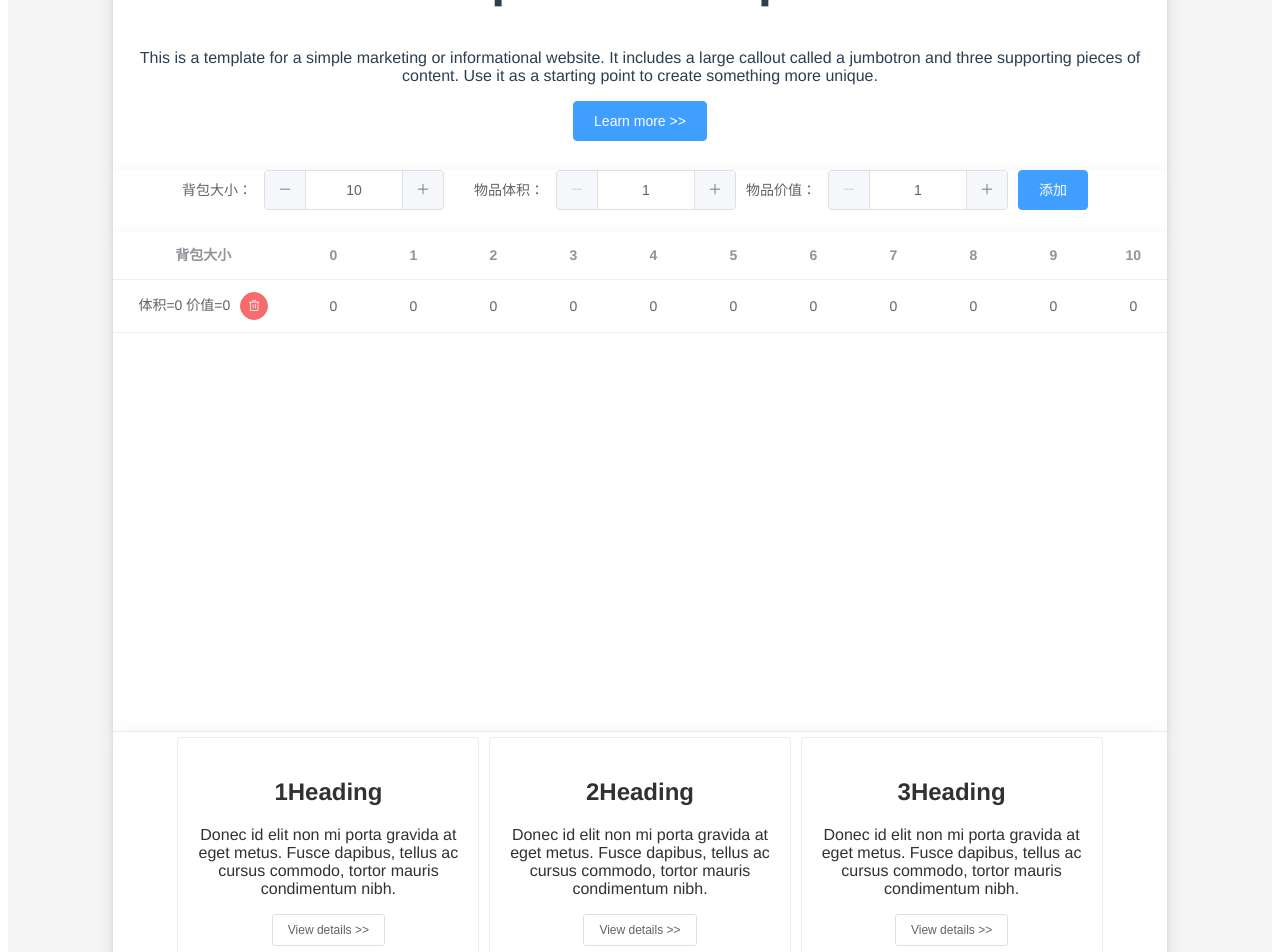
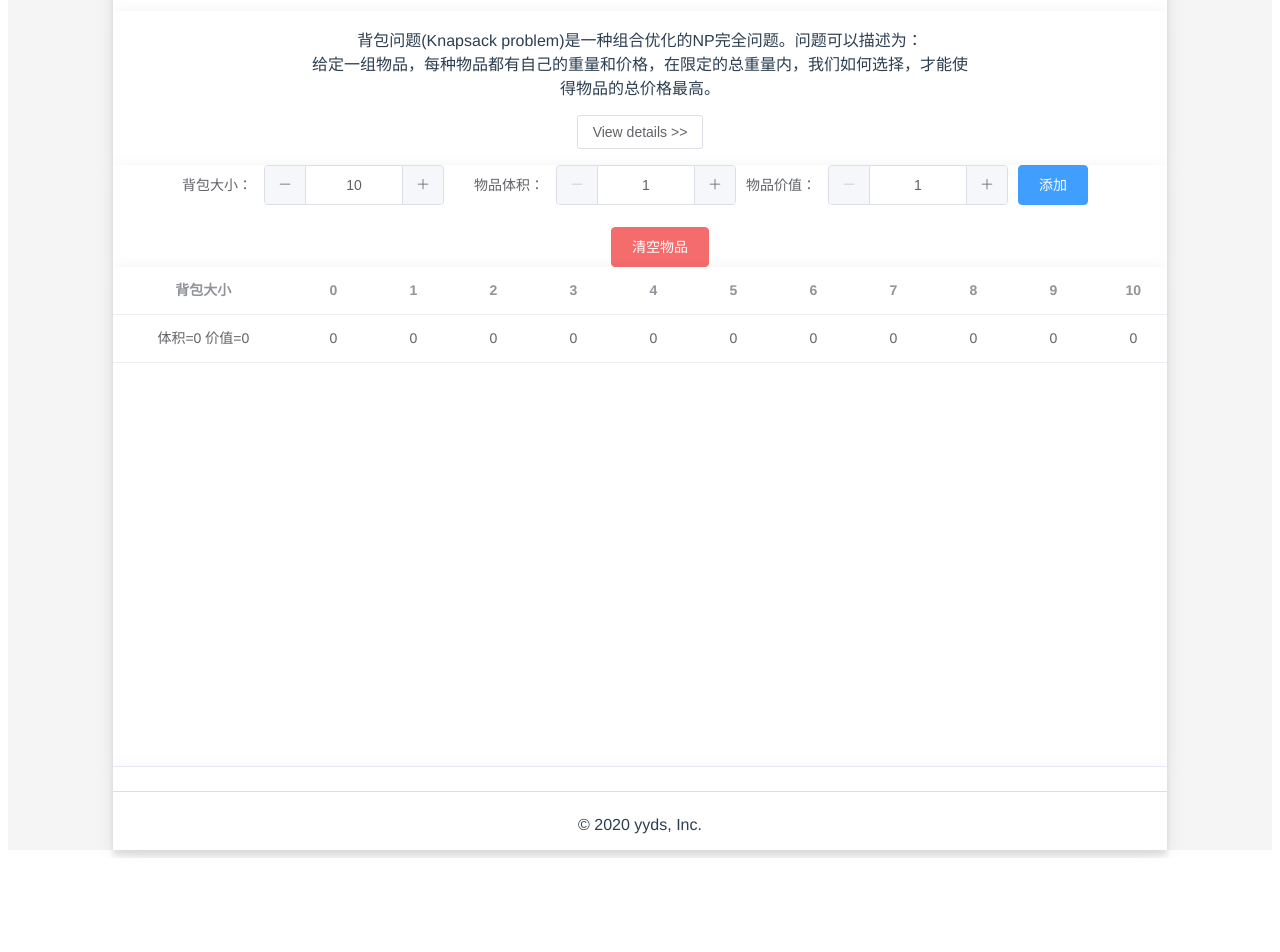
Before and after one commit to DevinWain/Visualize_knapsack, a Vue app: page / in a window 1280 px wide. Shown: the part 160-1112 px from the top of the page. After the commit the page ends 1018 px from the top, so only its background shows below. Built offline with nearby package versions, Linux system fonts and the light colour scheme.

Commit message:
completed all the codes for a basic feature

```diff
--- a/src/components/HelloWorld.vue
+++ b/src/components/HelloWorld.vue
@@ -9,18 +9,26 @@
     </header>
 
     <div class="content">
-      <el-row style="height: 280px" type="flex" justify="center">
+      <el-row  type="flex" justify="center">
         <el-col :span="20" id="first">
           <br />
-          <h2 style="font-size: 50px">Knapsack Computer</h2>
-          <p>
-            This is a template for a simple marketing or informational website.
-            It includes a large callout called a jumbotron and three supporting
-            pieces of content. Use it as a starting point to create something
-            more unique.
-          </p>
-          <el-button type="primary">Learn more >></el-button>
-          <br />
+          <h1 >背包问题</h1>
+        </el-col>
+      </el-row>
+      <el-row  type="flex" justify="center">
+        <el-col :span="20" class="second">
+          <div class="intro">
+            <p>
+            背包问题(Knapsack problem)是一种组合优化的NP完全问题。问题可以描述为：
+            <br />
+            给定一组物品，每种物品都有自己的重量和价格，在限定的总重量内，我们如何选择，才能使得物品的总价格最高。
+            </p>
+            <el-button size="small" >
+              <el-link href="https://baike.baidu.com/item/%E8%83%8C%E5%8C%85%E9%97%AE%E9%A2%98/2416931?fr=aladdin" target="_blank">
+                View details >>
+              </el-link>
+            </el-button>
+          </div>
         </el-col>
       </el-row>
 
@@ -53,6 +61,7 @@
             <el-form-item>
               <el-button type="primary" @click="addItem">添加</el-button>
             </el-form-item>
+            <el-button type="danger" style="margin-left:40px" @click="deleteAll">清空物品</el-button>
           </el-form>
         </el-col>
       </el-row>
@@ -78,6 +87,8 @@
                   icon="el-icon-delete"
                   circle
                   size="mini"
+                  @click="handleDelete(scope.$index)"
+                  :style="{display: scope.row.item.value == 0?'none':'inline'}"
                   style="margin-left: 10px"
                 ></el-button>
               </template>
@@ -99,22 +110,9 @@
       </el-row>
 
       <el-row type="flex" justify="center">
-        <el-col :span="20" class="second">
-          <el-card shadow="never" v-for="heading in headings" :key="heading">
-            <h2>{{ heading }}</h2>
-            <p>
-              Donec id elit non mi porta gravida at eget metus. Fusce dapibus,
-              tellus ac cursus commodo, tortor mauris condimentum nibh.
-            </p>
-            <el-button size="small">View details >></el-button>
-          </el-card>
-        </el-col>
-      </el-row>
-
-      <el-row type="flex" justify="center">
         <el-col :span="20" id="copyright">
           <el-divider></el-divider>
-          <p>© 2020 Company, Inc.</p>
+          <p>© 2020 yyds, Inc.</p>
         </el-col>
       </el-row>
     </div>
@@ -126,8 +124,6 @@ var size=101;
 export default {
   data() {
     return {
-      headings: ["1Heading", "2Heading", "3Heading", "4Heading"],
-      welcome: "Vue.js,Element-UI",
       pj_name: "Visualize Knapsack",
       item_size: 1,
       item_value: 1,
@@ -143,13 +139,6 @@ export default {
         },
         // {
         //   item: {
-        //     value: 4,
-        //     size: 4,
-        //   },
-        //   dpvalue: [1, 2, 3, 4, 5, 6],
-        // },
-        // {
-        //   item: {
         //     value: 5,
         //     size: 3,
         //   },
@@ -159,14 +148,29 @@ export default {
     };
   },
   methods: {
+    // 改变背包大小
     handleChange() {
       this.$nextTick(() => {
         this.$refs.table.doLayout();
       });
       this.$options.methods.calculateDp(this);
     },
-    onSubmit() {
-      console.log("submit!");
+    //删除全部元素
+    deleteAll() {
+      this.tableData = [
+        {
+          item: {
+            value: 0,
+            size: 0,
+          },
+          dpvalue: new Int16Array(size),
+        },
+      ];
+    },
+    // 删除物品
+    handleDelete(index) {
+      this.tableData.splice(index, 1);
+      this.$options.methods.calculateDp(this);
     },
     // 动态规划
     calculateDp(self) {
@@ -257,7 +261,7 @@ export default {
   box-shadow: 0 5px 20px rgba(0, 0, 0, 0.08), 0 6px 6px rgba(0, 0, 0, 0.1);
 }
 .content {
-  margin-top: 50px;
+  margin-top: 4em;
   background: rgb(245, 245, 245);
 }
 .header {
@@ -280,6 +284,12 @@ export default {
   z-index: 5;
   box-shadow: 0 5px 20px rgba(0, 0, 0, 0.08), 0 6px 6px rgba(0, 0, 0, 0.1);
 }
+.intro{
+  background: rgb(255, 255, 255);
+  margin-left: 12em;
+  margin-right: 12em;
+  margin-bottom: 1em;
+}
 #copyright {
   background: rgb(255, 255, 255);
   z-index: 5;
--- /dev/null
+++ b/vue.config.js
@@ -0,0 +1,3 @@
+module.exports = {
+    publicPath: './'
+  }
```
Also changed, not shown: 11 other files (tests, documents, lock files or other folders).
